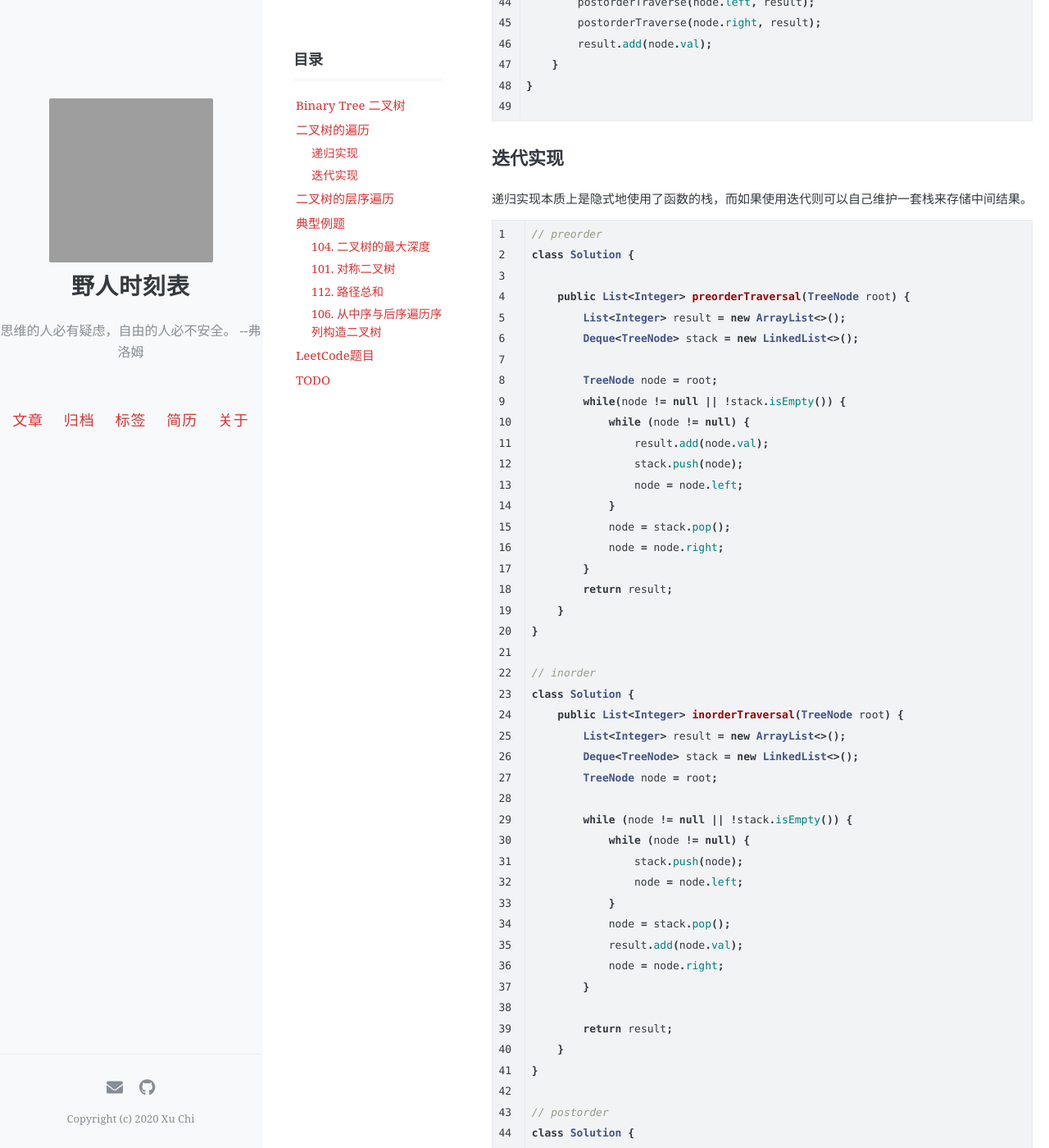
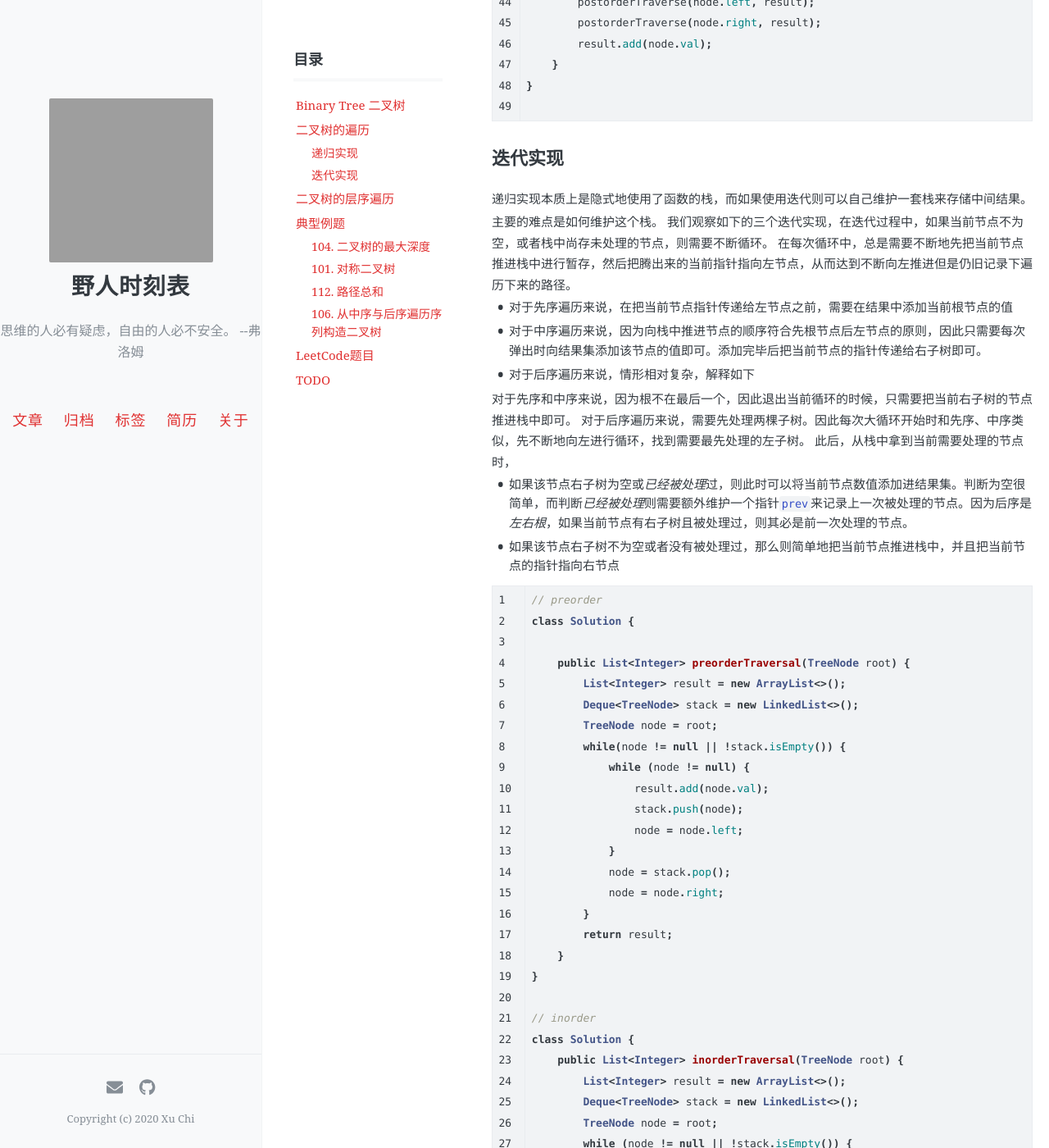
Before and after one commit to xuchi16/Lukathis.github.io, a Jekyll site: the page built from _posts/algo/2020-11-04-Binary-Tree.markdown, in a window 1280 px wide and 1400 px high, scrolled down 2064 px. Shown: the whole window at 82% size. Built offline with Jekyll 4.4.1, drawn with Linux system fonts in a browser that asks for light colours; comment, search, counter and statistics services are not loaded; some of the changed text lies outside the part shown; grey boxes are pictures that could not be loaded.

Commit message:
update descrption for tree traverse with stack

````diff
--- a/_posts/algo/2020-11-04-Binary-Tree.markdown
+++ b/_posts/algo/2020-11-04-Binary-Tree.markdown
@@ -97,6 +97,20 @@ class Solution {
 
 递归实现本质上是隐式地使用了函数的栈，而如果使用迭代则可以自己维护一套栈来存储中间结果。
 
+主要的难点是如何维护这个栈。
+我们观察如下的三个迭代实现，在迭代过程中，如果当前节点不为空，或者栈中尚存未处理的节点，则需要不断循环。
+在每次循环中，总是需要不断地先把当前节点推进栈中进行暂存，然后把腾出来的当前指针指向左节点，从而达到不断向左推进但是仍旧记录下遍历下来的路径。
+* 对于先序遍历来说，在把当前节点指针传递给左节点之前，需要在结果中添加当前根节点的值
+* 对于中序遍历来说，因为向栈中推进节点的顺序符合先根节点后左节点的原则，因此只需要每次弹出时向结果集添加该节点的值即可。添加完毕后把当前节点的指针传递给右子树即可。
+* 对于后序遍历来说，情形相对复杂，解释如下
+
+对于先序和中序来说，因为根不在最后一个，因此退出当前循环的时候，只需要把当前右子树的节点推进栈中即可。
+对于后序遍历来说，需要先处理两棵子树。因此每次大循环开始时和先序、中序类似，先不断地向左进行循环，找到需要最先处理的左子树。
+此后，从栈中拿到当前需要处理的节点时，
+* 如果该节点右子树为空或*已经被处理*过，则此时可以将当前节点数值添加进结果集。判断为空很简单，而判断*已经被处理*则需要额外维护一个指针`prev`来记录上一次被处理的节点。因为后序是*左右根*，如果当前节点有右子树且被处理过，则其必是前一次处理的节点。
+* 如果该节点右子树不为空或者没有被处理过，那么则简单地把当前节点推进栈中，并且把当前节点的指针指向右节点
+
+
 ```java
 // preorder
 class Solution {
@@ -104,7 +118,6 @@ class Solution {
     public List<Integer> preorderTraversal(TreeNode root) {
         List<Integer> result = new ArrayList<>();
         Deque<TreeNode> stack = new LinkedList<>();
-
         TreeNode node = root;
         while(node != null || !stack.isEmpty()) {
             while (node != null) {
@@ -125,7 +138,6 @@ class Solution {
         List<Integer> result = new ArrayList<>();
         Deque<TreeNode> stack = new LinkedList<>();
         TreeNode node = root;
-
         while (node != null || !stack.isEmpty()) {
             while (node != null) {
                 stack.push(node);
@@ -147,7 +159,6 @@ class Solution {
         Deque<TreeNode> stack = new LinkedList<>();
         TreeNode node = root;
         TreeNode prev = null;
-
         while (node != null || !stack.isEmpty()) {
             while (node != null) {
                 stack.push(node);
````
